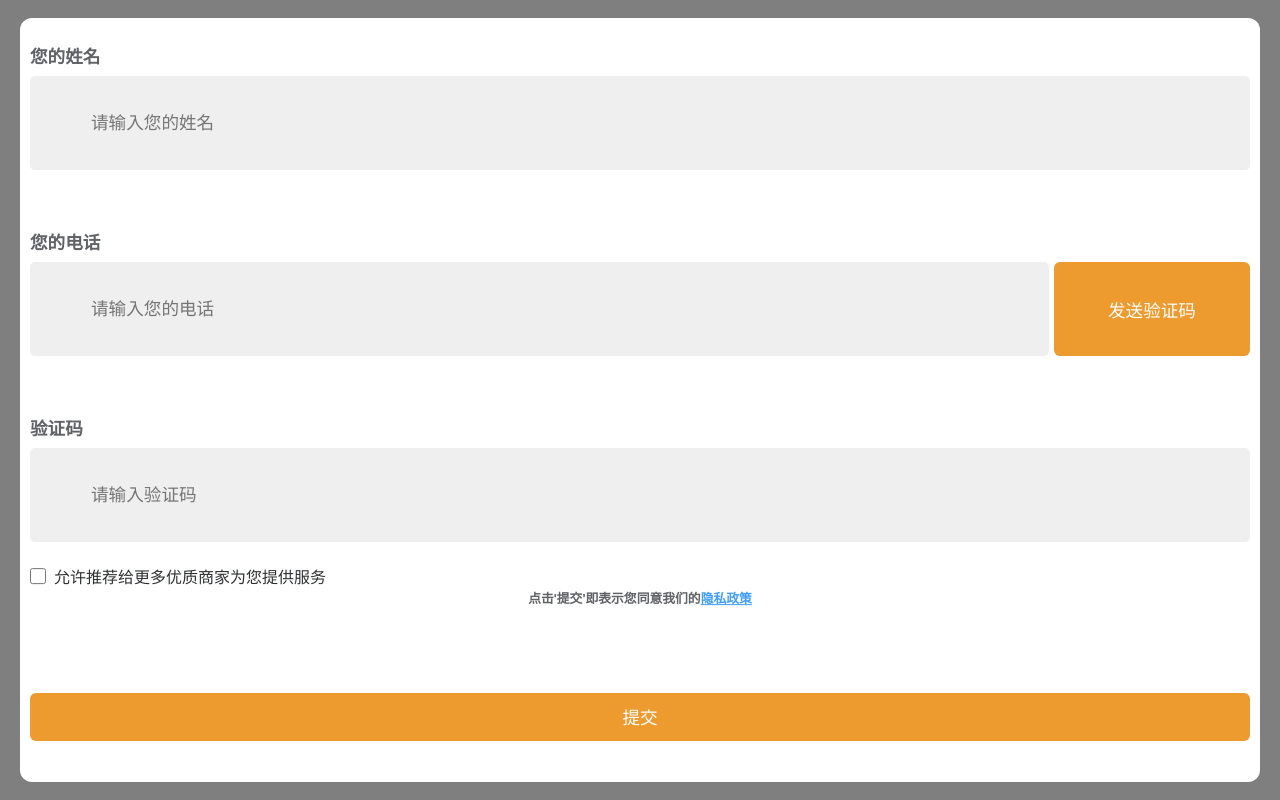
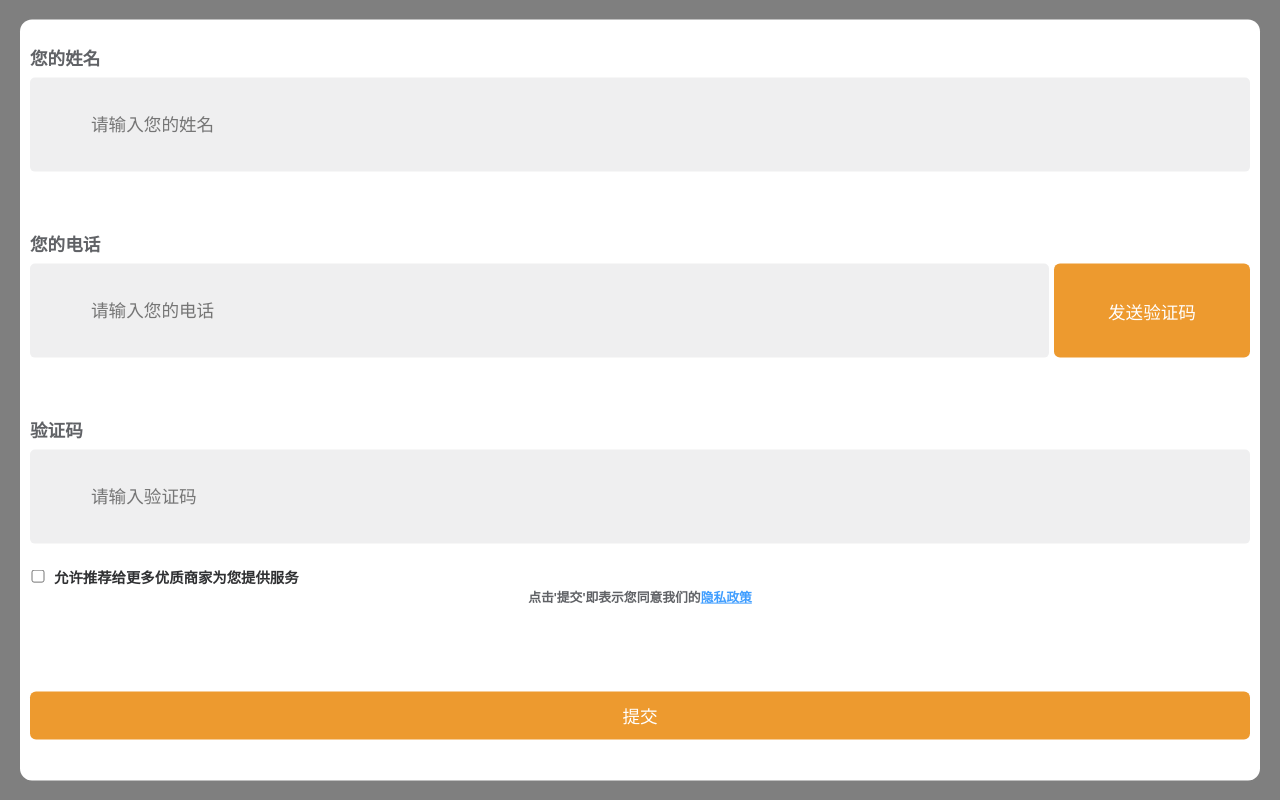
Before and after one commit to junfeidao/webs, a plain HTML site: page page-1/form.html in a window 1280 px wide. Drawn offline with nearby package versions, Linux system fonts and the light colour scheme.

Commit message:
feat(page-1/form.html): 修改文字

```diff
--- a/page-1/form.html
+++ b/page-1/form.html
@@ -103,6 +103,7 @@ p {
 .checkLine {
   display: flex;
   justify-content: flex-start;
+  align-items: center;
 }
 .checkBox {
   padding: unset;
@@ -152,8 +153,8 @@ input {
 }
 .footerInfo {
   color: #303133;
-  font-size: 1rem;
-  font-weight: 500;
+  font-size: .9rem;
+  font-weight: 600;
 }
 .footerSubmitText {
   text-align: center;
```
